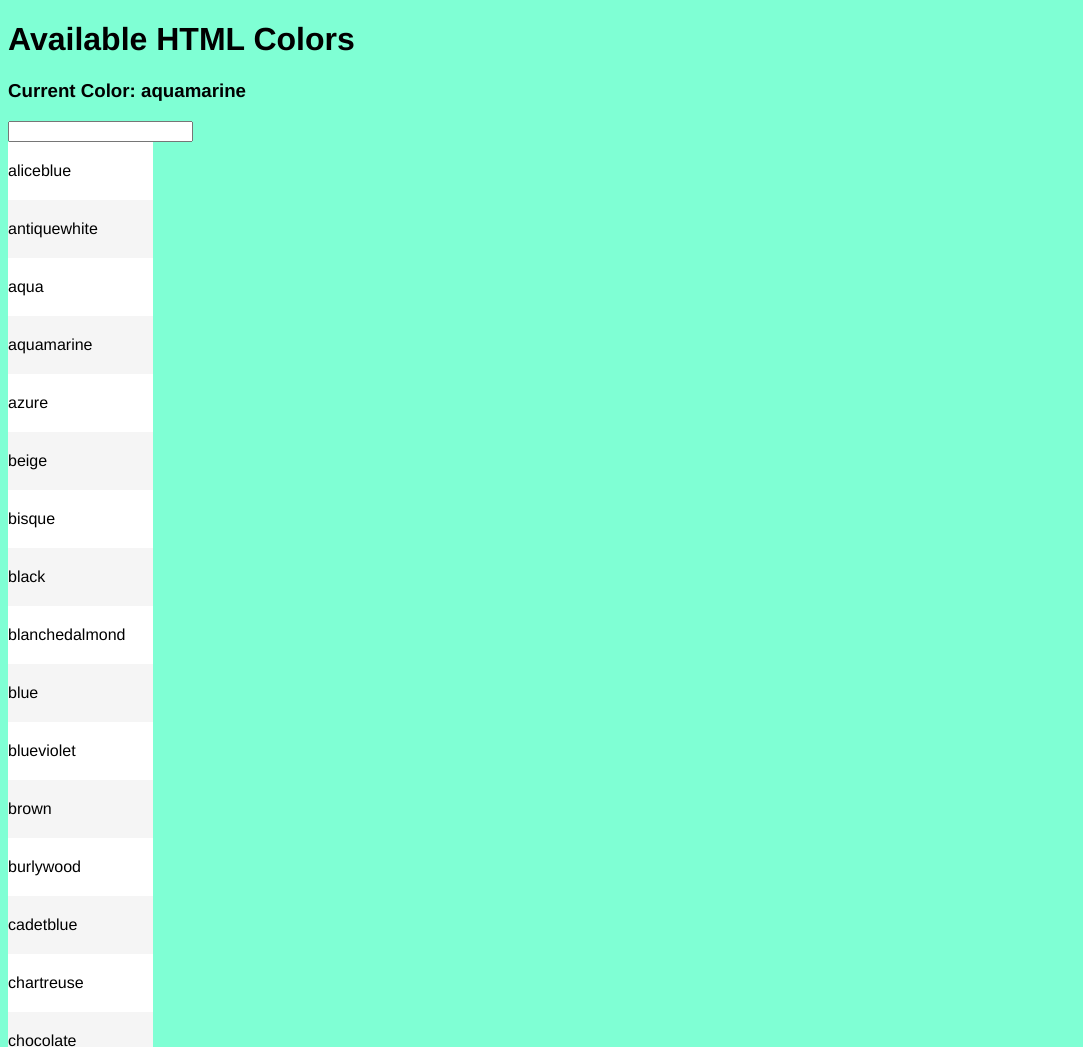
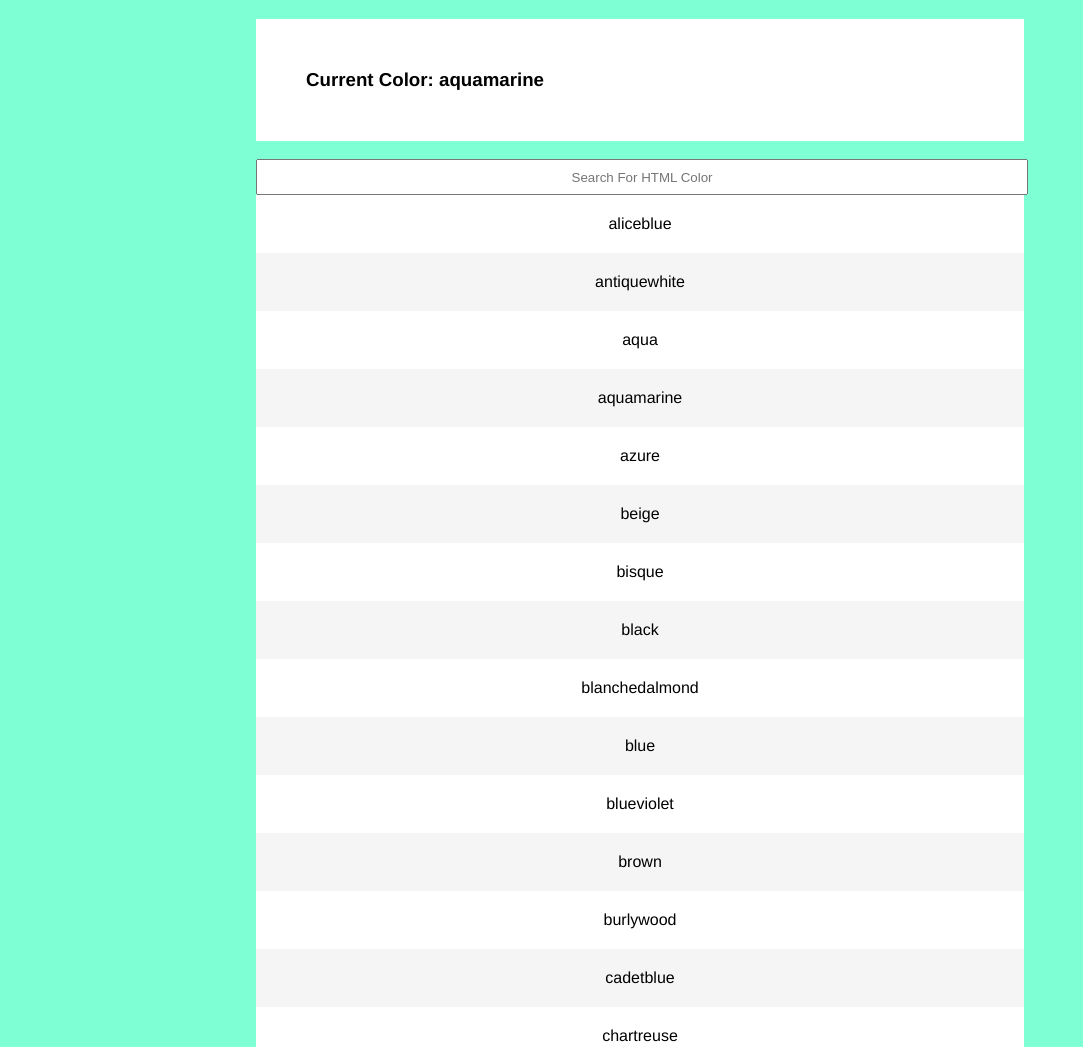
Before and after one commit to nabilcreates/htmlcolors, a plain HTML site: page index.html in a window 1280 px wide. Shown: the top 1047 px of the page, without its empty margins (0-1083 px from the left). Drawn offline with Linux system fonts and the light colour scheme.

Commit message:
UI Changes

```diff
--- a/index.html
+++ b/index.html
@@ -12,16 +12,13 @@
 <body>
 
     <div class="app">
-        <h1>Available HTML Colors</h1>
-
-        <h3>Current Color: {{currentcolor.toLowerCase()}}</h3>
-
-        <input type="text" v-model="search">
+        <h3 style="background: white; padding: 50px;">Current Color: {{currentcolor.toLowerCase()}}</h3>
+        <input type="text" v-model="search" placeholder="Search For HTML Color">
 
         <br>
 
         <ul>
-            <li v-for='(color,i) in filteredCss_colors' @click="updateColor(color)">{{color.toLowerCase()}}</li>
+            <li v-for='(color,i) in filteredCss_colors' @click="updateColor(color)"><span class="colorname">{{color.toLowerCase()}}</span></li>
         </ul>
     </div>
 
--- a/main.css
+++ b/main.css
@@ -1,13 +1,25 @@
 body{
     font-family: 'Helvetica';
+    width: 60vw;
+    margin: auto;
+}
+
+input{
+    text-align: center;
+    width: calc(100% - 4px);
+    height: 30px;
 }
 
 ul{
+    text-align: center;
     list-style: none;
     margin: 0;
     padding: 0;
     background: white;
-    display: inline-block;
+}
+
+.colorname:hover{
+    cursor: pointer;
 }
 
 li{
```
